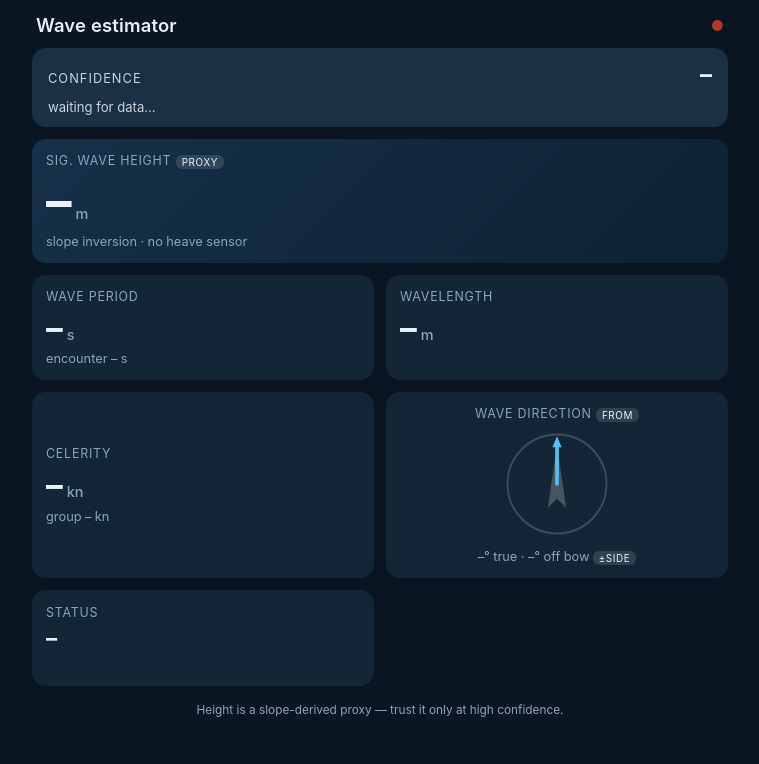
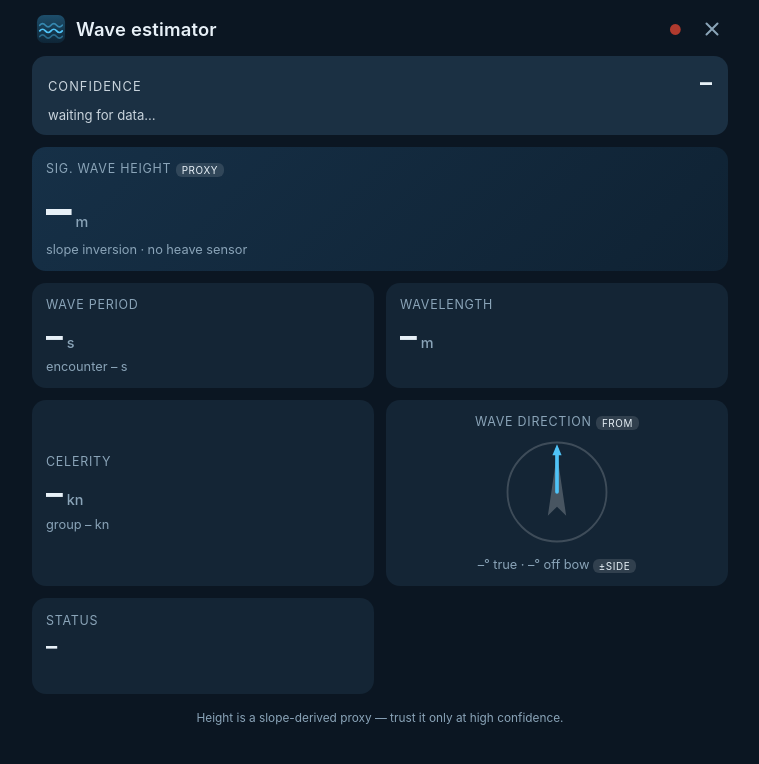
Before and after one commit to johansolve/signalk-wave-estimator, a website: page public/index.html in a window 1280 px wide. Shown: the whole page, without its empty margins (260-1019 px from the left). Drawn offline with Linux system fonts and the light colour scheme.

Commit message:
Webapp: gated/calm state, app icon and back-to-webapps close
The plugin published nothing when gated, so the webapp could not tell
"too calm" from "no data / plugin off". Now it emits a heartbeat every
cycle the analysis succeeds — environment.wave.{state,rmsSlope,slopeGate}
— even when suppressed.

- index.js: emit state ('ok'|'calm'|'lowConfidence') + rmsSlope + gate;
  meta for the new paths
- webapp: banner shows "Motion X° — too calm, below the Y° gate" and
  blanks the wave cards when calm; lowConfidence shown distinctly;
  "waiting for data" now means genuinely no heartbeat
- webapp: wave icon (favicon + header + signalk.appIcon in the webapps
  list) and a close cross top-right linking back to /admin/#/webapps

Verified on libelle: state=calm at the dock renders correctly; the
custom icon shows in the webapps list and the close returns there.

Co-Authored-By: Claude Opus 4.8 <noreply@anthropic.com>
Claude-Session: https://claude.ai/code/session_01PwV1vGw9fnSsdTy8Foe5ny

```diff
--- a/package.json
+++ b/package.json
@@ -24,7 +24,8 @@
     "LICENSE"
   ],
   "signalk": {
-    "displayName": "Wave estimator"
+    "displayName": "Wave estimator",
+    "appIcon": "icon.svg"
   },
   "engines": {
     "node": ">=18"
--- a/public/app.js
+++ b/public/app.js
@@ -18,11 +18,14 @@
     'environment.wave.significantHeight',
     'environment.wave.directionTrue',
     'environment.wave.directionRelative',
-    'environment.wave.confidence'
+    'environment.wave.confidence',
+    'environment.wave.state',
+    'environment.wave.rmsSlope',
+    'environment.wave.slopeGate'
   ]
 
   var el = {}
-  ;['link', 'banner', 'confValue', 'bannerNote', 'height', 'heightSub', 'period',
+  ;['link', 'banner', 'bannerLabel', 'confValue', 'bannerNote', 'height', 'heightSub', 'period',
     'encPeriod', 'length', 'celerity', 'groupSpeed', 'dirTrue', 'dirRel',
     'waveArrow', 'age', 'regime'].forEach(function (id) { el[id] = document.getElementById(id) })
 
@@ -34,33 +37,62 @@
   }
 
   function render () {
-    el.height.textContent = fmt(state['environment.wave.significantHeight'], 2)
-    el.period.textContent = fmt(state['environment.wave.period'], 1)
-    el.encPeriod.textContent = fmt(state['environment.wave.encounterPeriod'], 1)
-    el.length.textContent = fmt(state['environment.wave.length'], 0)
+    // Wave parameters are only meaningful when not gated; blank them when calm.
+    var calm = state['environment.wave.state'] === 'calm'
 
-    var c = state['environment.wave.celerity']
-    var g = state['environment.wave.groupSpeed']
+    el.height.textContent = fmt(calm ? null : state['environment.wave.significantHeight'], 2)
+    el.period.textContent = fmt(calm ? null : state['environment.wave.period'], 1)
+    el.encPeriod.textContent = fmt(calm ? null : state['environment.wave.encounterPeriod'], 1)
+    el.length.textContent = fmt(calm ? null : state['environment.wave.length'], 0)
+
+    var c = calm ? null : state['environment.wave.celerity']
+    var g = calm ? null : state['environment.wave.groupSpeed']
     el.celerity.textContent = (c == null) ? '–' : fmt(c * MS_TO_KN, 1)
     el.groupSpeed.textContent = (g == null) ? '–' : fmt(g * MS_TO_KN, 1)
 
-    var dt = state['environment.wave.directionTrue']
-    var dr = state['environment.wave.directionRelative']
+    var dt = calm ? null : state['environment.wave.directionTrue']
+    var dr = calm ? null : state['environment.wave.directionRelative']
     el.dirTrue.textContent = (dt == null) ? '–' : Math.round(dt * RAD_TO_DEG)
     el.dirRel.textContent = (dr == null) ? '–' : Math.round(dr * RAD_TO_DEG)
     if (dr != null) {
       // Arrow points to where the waves come FROM, relative to the bow (up).
       el.waveArrow.setAttribute('transform', 'rotate(' + (dr * RAD_TO_DEG) + ' 60 60)')
     }
+    el.heightSub.textContent = calm ? 'too calm — below the motion gate' : 'slope inversion · no heave sensor'
 
+    setBanner()
+  }
+
+  function setBanner () {
+    var st = state['environment.wave.state']
+    var rms = state['environment.wave.rmsSlope']
+    var gate = state['environment.wave.slopeGate']
     var conf = state['environment.wave.confidence']
-    el.confValue.textContent = (conf == null) ? '–' : Math.round(conf * 100) + '%'
+
     var cls = 'unknown'
+    var label = 'Confidence'
+    var value = '–'
     var note = 'waiting for data…'
-    if (conf != null) {
+
+    if (st === 'calm') {
+      cls = 'calm'
+      label = 'Motion'
+      value = (rms == null) ? '–' : (rms * RAD_TO_DEG).toFixed(2) + '°'
+      note = 'Too calm — RMS slope below the ' +
+        (gate == null ? '' : (gate * RAD_TO_DEG).toFixed(1) + '° ') +
+        'gate. No waves to measure.'
+    } else if (st === 'lowConfidence') {
+      cls = 'bad'
+      value = (conf == null) ? '–' : Math.round(conf * 100) + '%'
+      note = 'Low — short / confused / beam seas. Waves not published.'
+    } else if (conf != null) {
+      value = Math.round(conf * 100) + '%'
       if (conf >= 0.6) { cls = 'good'; note = 'Estimate is reliable.' } else if (conf >= 0.3) { cls = 'warn'; note = 'Marginal — treat height with care.' } else { cls = 'bad'; note = 'Low — height unreliable (short/confused/beam seas).' }
     }
+
     el.banner.className = 'banner ' + cls
+    el.bannerLabel.textContent = label
+    el.confValue.textContent = value
     el.bannerNote.textContent = note
   }
 
--- a/public/index.html
+++ b/public/index.html
@@ -5,16 +5,25 @@
   <meta name="viewport" content="width=device-width, initial-scale=1, viewport-fit=cover">
   <meta name="theme-color" content="#0b1622">
   <title>Wave estimator</title>
+  <link rel="icon" href="icon.svg" type="image/svg+xml">
   <link rel="stylesheet" href="style.css">
 </head>
 <body>
   <header class="topbar">
-    <h1>Wave estimator</h1>
-    <span id="link" class="link" title="connection">●</span>
+    <div class="brand">
+      <img class="brand-icon" src="icon.svg" alt="">
+      <h1>Wave estimator</h1>
+    </div>
+    <div class="topbar-actions">
+      <span id="link" class="link" title="connection">●</span>
+      <a class="close" href="/admin/#/webapps" title="Back to webapps" aria-label="Back to webapps">
+        <svg viewBox="0 0 24 24" aria-hidden="true"><path d="M6 6 L18 18 M18 6 L6 18"/></svg>
+      </a>
+    </div>
   </header>
 
   <div id="banner" class="banner unknown">
-    <span class="banner-label">Confidence</span>
+    <span id="bannerLabel" class="banner-label">Confidence</span>
     <span id="confValue" class="banner-value">–</span>
     <span id="bannerNote" class="banner-note">waiting for data…</span>
   </div>
--- a/public/style.css
+++ b/public/style.css
@@ -33,6 +33,9 @@ body {
   padding: 14px 16px 8px;
 }
 
+.brand { display: flex; align-items: center; gap: 10px; min-width: 0; }
+.brand-icon { width: 30px; height: 30px; flex: none; border-radius: 8px; }
+
 .topbar h1 {
   font-size: 1.15rem;
   font-weight: 600;
@@ -40,9 +43,26 @@ body {
   letter-spacing: 0.01em;
 }
 
+.topbar-actions { display: flex; align-items: center; gap: 12px; flex: none; }
+
 .link { font-size: 0.9rem; color: var(--muted); transition: color 0.3s; }
 .link.up { color: #43d17a; }
 .link.down { color: var(--bad); }
+
+.close {
+  display: flex;
+  align-items: center;
+  justify-content: center;
+  width: 36px;
+  height: 36px;
+  margin: -6px -6px -6px 0;
+  border-radius: 10px;
+  color: var(--muted);
+  text-decoration: none;
+  -webkit-tap-highlight-color: transparent;
+}
+.close:hover, .close:active { color: var(--text); background: rgba(255,255,255,0.08); }
+.close svg { width: 22px; height: 22px; stroke: currentColor; stroke-width: 2.2; stroke-linecap: round; fill: none; }
 
 .banner {
   margin: 4px 12px 12px;
@@ -57,6 +77,7 @@ body {
 .banner-value { font-size: 1.5rem; font-weight: 700; margin-left: auto; }
 .banner-note { width: 100%; font-size: 0.82rem; opacity: 0.85; }
 .banner.unknown { background: var(--card2); }
+.banner.calm { background: #1f4a63; }
 .banner.good { background: var(--good); }
 .banner.warn { background: var(--warn); }
 .banner.bad { background: var(--bad); }
```
Also changed, not shown: index.js (+39 -13 lines), public/icon.svg (added).
